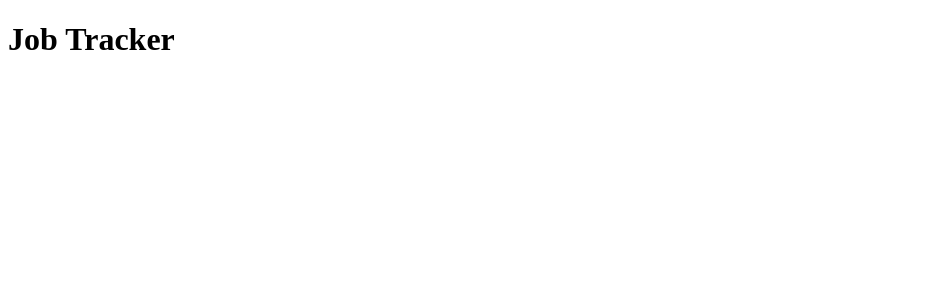
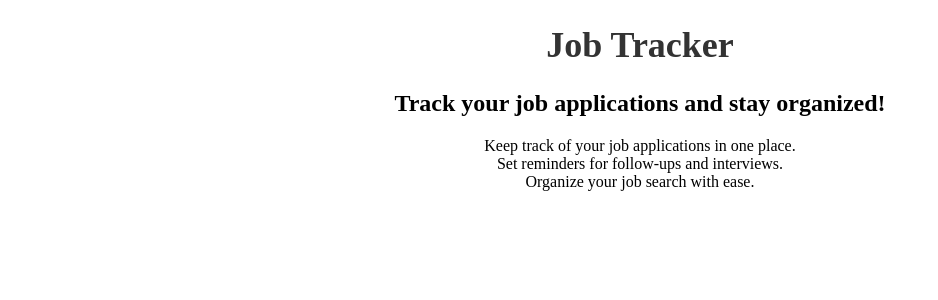
Before and after one commit to AureateProgrammer/Job-Tracker, a React (Vite) app: page / in a window 1280 px wide. Shown: the top 300 px of the page, without its empty margins (0-938 px from the left). Built offline with nearby package versions, Linux system fonts and the light colour scheme.

Commit message:
Creating files

```diff
--- a/src/App.css
+++ b/src/App.css
@@ -0,0 +1,15 @@
+.jobname{
+    text-align: center;
+    margin-top: 20px;
+}
+
+.jobname h1 {
+    font-size: 36px;
+    color: #333;
+}
+
+.ul1 {
+    list-style-type: none;
+    padding: 0;
+
+}
--- a/src/Component/JobName.tsx
+++ b/src/Component/JobName.tsx
@@ -1,11 +1,18 @@
 import React from 'react';
-
 
 export function JobName() {
   return (
     <div className="jobname">
       <h1>Job Tracker</h1>
+      <h2>Track your job applications and stay organized!</h2>
+      <ul className = "ul1">
+        <li>Keep track of your job applications in one place.</li>
+        <li>Set reminders for follow-ups and interviews.</li>
+        <li>Organize your job search with ease.</li>
+      </ul>
+
     </div>
+
   )
 }
 
```
Also changed, not shown: src/Component/JobBoxt.tsx (added).
